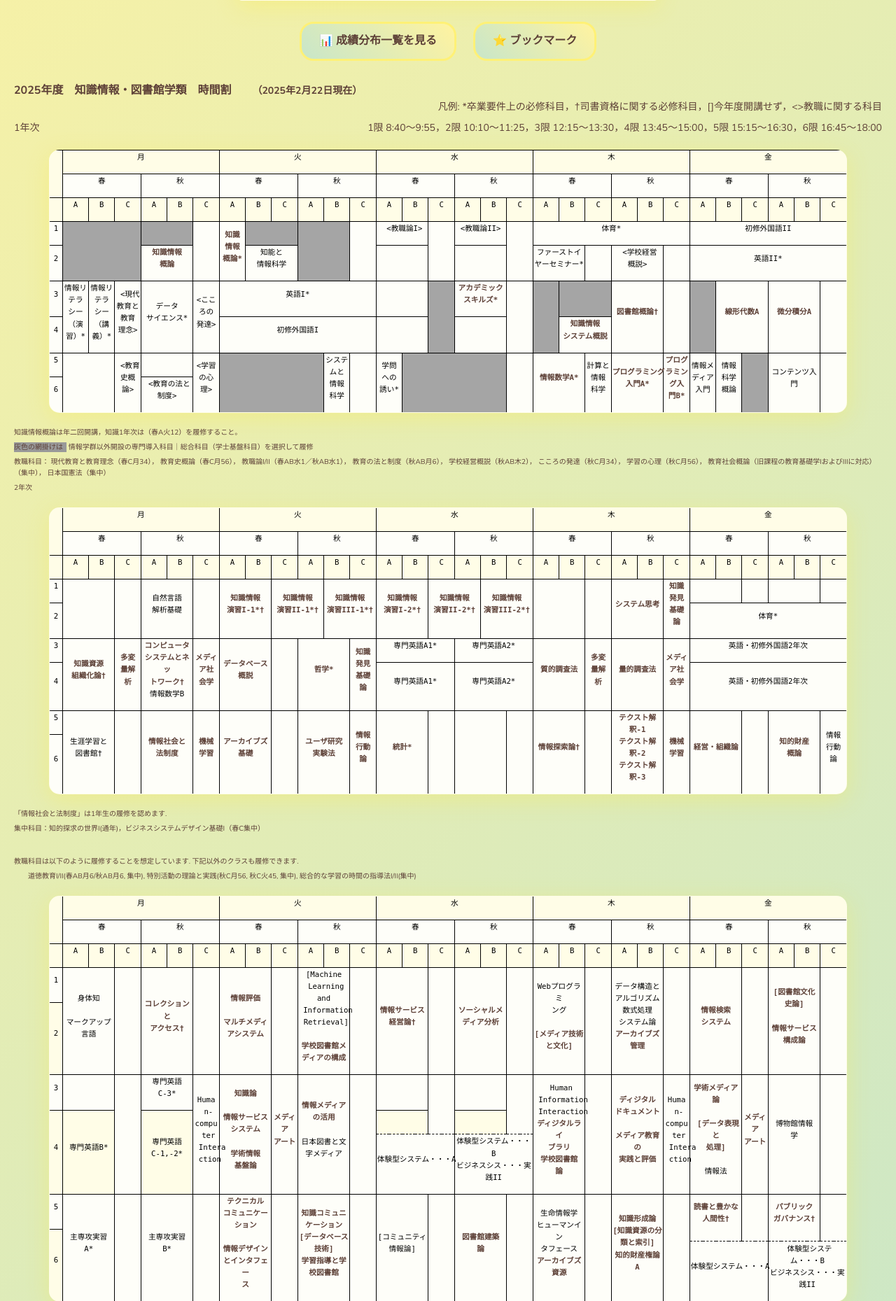
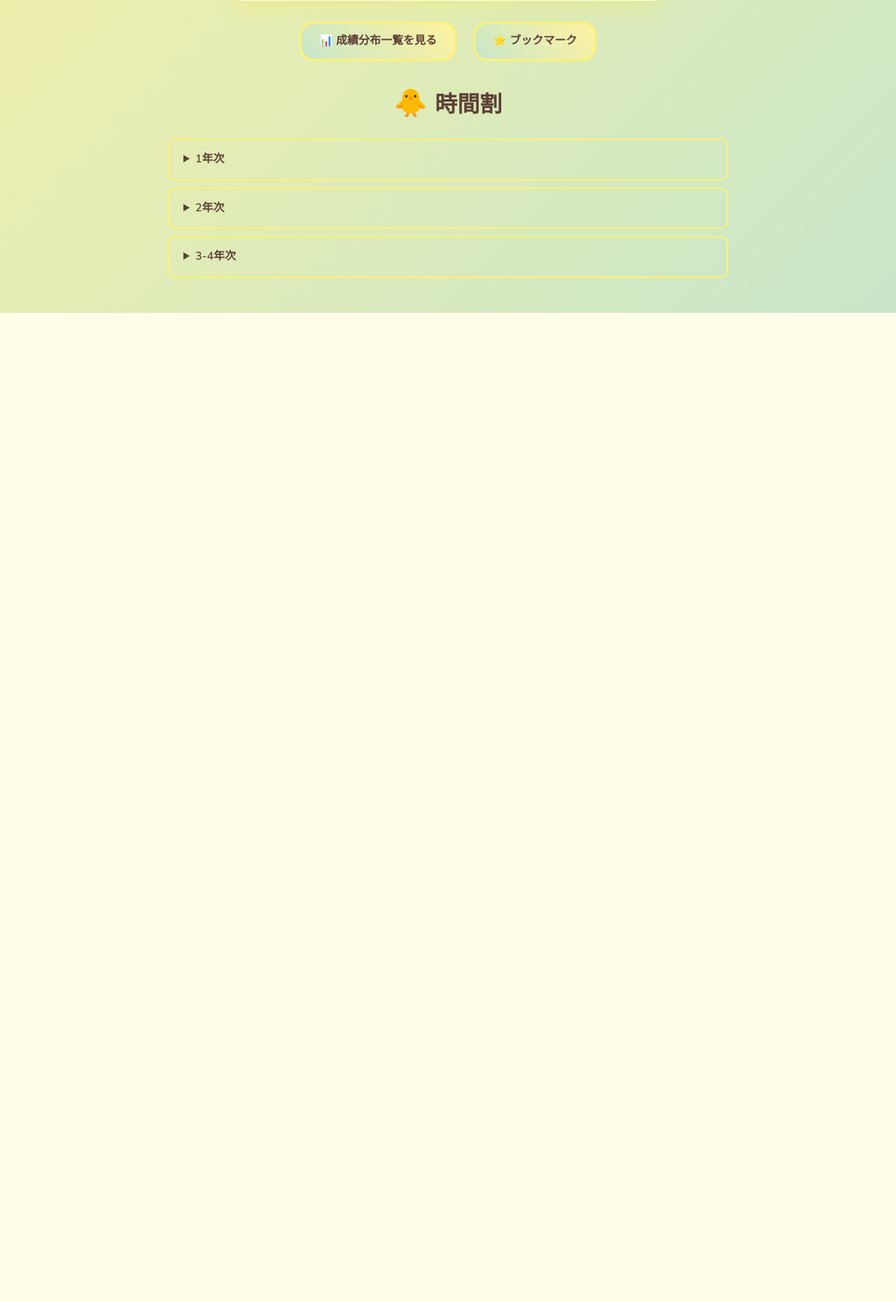
Before and after one commit to takushion/flask_grade_app, a Flask app: page /report.html in a window 1280 px wide. Shown: the part 763-2622 px from the top of the page at 70% size. After the commit the page ends 1210 px from the top, so only its background shows below. Run offline with Flask 3, Linux system fonts and the light colour scheme.

Commit message:
バグ修正とUIの変更

```diff
--- a/templates/report.html
+++ b/templates/report.html
@@ -56,6 +56,66 @@
             margin-left: 8px;
             margin-right: 20px;
         }
+
+        .accordion-container {
+            margin: 30px auto;
+            max-width: 800px;
+        }
+
+        details {
+            margin-bottom: 10px;
+            border: 2px solid var(--chick-border);
+            border-radius: 10px;
+            overflow: hidden;
+        }
+
+        summary {
+            background: linear-gradient(45deg, var(--chick-yellow-light), var(--chick-green-light));
+            padding: 15px 20px;
+            cursor: pointer;
+            font-weight: 600;
+            color: var(--chick-text);
+            user-select: none;
+            transition: all 0.3s ease;
+        }
+
+        summary:hover {
+            background: linear-gradient(45deg, var(--chick-yellow-dark), var(--chick-green-bright));
+            transform: translateY(-1px);
+        }
+
+        .accordion-content {
+            padding: 20px;
+            background-color: var(--chick-bg-light);
+            border-top: 1px solid var(--chick-border);
+            overflow-x: auto; /* 横スクロールを有効にする */
+            -webkit-overflow-scrolling: touch; /* iOSでの慣性スクロール */
+        }
+
+        /* アコーディオン内のテーブルスタイル */
+        .accordion-content table {
+            min-width: 800px; /* テーブルの最小幅を設定 */
+            width: 100%; /* 幅を100%に変更 */
+            border-collapse: collapse;
+            table-layout: fixed; /* テーブルレイアウトを固定に */
+        }
+
+        .accordion-content th,
+        .accordion-content td {
+            white-space: normal; /* テキストの折り返しを許可 */
+            padding: 8px;
+            border: 1px solid #ddd;
+            min-width: 80px; /* セルの最小幅を設定 */
+            word-wrap: break-word; /* 長い単語を折り返し */
+            overflow-wrap: break-word; /* より新しいプロパティ */
+            max-width: 150px; /* セルの最大幅を制限 */
+        }
+
+        /* 科目名など長いテキストが入る可能性のある列 */
+        .accordion-content td:first-child,
+        .accordion-content th:first-child {
+            max-width: 200px; /* 最初の列（科目名など）はより広く */
+        }
     </style>
 </head>
 <body>
@@ -96,26 +156,29 @@
             <a href="bookmarks">⭐ ブックマーク</a>
         </div>
     </div>
-    <div>
-    {% include 'note-1.html' %}
-    </div>
-    <div>
+
+    <div class="accordion-container">
+        <h2>時間割</h2>
+        <details>
+            <summary>1年次</summary>
+            <div class="accordion-content">
                 {% include 'year-1.html' %}
             </div>
-    <div>
-    {% include 'note-2.html' %}
-    </div>
-    <div>
+        </details>
+
+        <details>
+            <summary>2年次</summary>
+            <div class="accordion-content">
                 {% include 'year-2.html' %}
             </div>
-    <div>
-    {% include 'note-3.html' %}
-    </div>
-    <div>
+        </details>
+
+        <details>
+            <summary>3-4年次</summary>
+            <div class="accordion-content">
                 {% include 'year-34.html' %}
             </div>
-    <div>
-    {% include 'note-4.html' %}
+        </details>
     </div>
 </body>
 </html>
--- a/templates/year-2.html
+++ b/templates/year-2.html
@@ -540,8 +540,7 @@
   <td colspan=2 rowspan=4 class=xl7124681 style='border-right:.5pt solid black;
   border-bottom:.5pt solid black'>　</td>
   <td colspan=4 rowspan=4 class=xl7724681 width=76 style='border-right:.5pt solid black;
-  border-bottom:.5pt solid black;width:56pt'>自然言語<br>
-    解析基礎</td>
+  border-bottom:.5pt solid black;width:56pt'><a href="/graph/GE21301?year=average">自然言語解析基礎</a></td>
   <td colspan=2 rowspan=4 class=xl7124681 style='border-right:.5pt solid black;
   border-bottom:.5pt solid black'>　</td>
   <td colspan=4 rowspan=4 class=xl7724681 width=76 style='border-right:.5pt solid black;
@@ -624,9 +623,11 @@
     基礎<br>
     論</a></td>
   <td colspan=6 rowspan=2 class=xl7124681 style='border-right:.5pt solid black;
-  border-bottom:.5pt solid black'>専門英語A1*</td>
+  border-bottom:.5pt solid black'><a href="/graph/GE11612?year=average"><br>
+	専門英語A1*</a></td>
   <td colspan=6 rowspan=2 class=xl7124681 style='border-right:.5pt solid black;
-  border-bottom:.5pt solid black'>専門英語A2*</td>
+  border-bottom:.5pt solid black'><a href="/graph/GE11712?year=average"><br>
+	専門英語A2*</a></td>
   <td colspan=4 rowspan=4 class=xl7124681 style='border-right:.5pt solid black;
   border-bottom:.5pt solid black'><a href="/graph/GE20701?year=average">質的調査法</a></td>
   <td colspan=2 rowspan=4 class=xl7724681 width=38 style='border-right:.5pt solid black;
@@ -648,9 +649,16 @@
   <td rowspan=2 height=32 class=xl6924681 style='border-bottom:.5pt solid black;
   height:24.9pt;border-top:none'>4</td>
   <td colspan=6 rowspan=2 class=xl7124681 style='border-right:.5pt solid black;
-  border-bottom:.5pt solid black'>専門英語A1*</td>
+  border-bottom:.5pt solid black'><a href="/graph/GE11632?year=average"><br>
+	専門英語A1*</a>
+	<a href="/graph/GE11642?year=average"><br>
+	専門英語A1*</a>
+	</td>
   <td colspan=6 rowspan=2 class=xl7124681 style='border-right:.5pt solid black;
-  border-bottom:.5pt solid black'>専門英語A2*</td>
+  border-bottom:.5pt solid black'><a href="/graph/GE11732?year=average"><br>
+	専門英語A2*</a>
+	<a href="/graph/GE11742?year=average"><br>
+	専門英語A2*</a></td>
   <td colspan=12 rowspan=2 class=xl7124681 style='border-right:.5pt solid black;
   border-bottom:.5pt solid black'>英語・初修外国語2年次</td>
  </tr>
@@ -660,8 +668,7 @@
   <td rowspan=2 height=32 class=xl6924681 style='border-bottom:.5pt solid black;
   height:24.9pt;border-top:none'>5</td>
   <td colspan=4 rowspan=4 class=xl7724681 width=76 style='border-right:.5pt solid black;
-  border-bottom:.5pt solid black;width:56pt'>生涯学習と<br>
-    図書館†</td>
+  border-bottom:.5pt solid black;width:56pt'><a href="/graph/GE21701?year=average">生涯学習と図書館†</a></td>
   <td colspan=2 rowspan=4 class=xl7124681 style='border-right:.5pt solid black;
   border-bottom:.5pt solid black'>　</td>
   <td colspan=4 rowspan=4 class=xl7724681 width=76 style='border-right:.5pt solid black;
@@ -709,9 +716,8 @@
   border-bottom:.5pt solid black;width:56pt'><a href="/graph/GA10201?year=average">知的財産<br>
     概論</a></td>
   <td colspan=2 rowspan=4 class=xl7724681 width=38 style='border-right:.5pt solid black;
-  border-bottom:.5pt solid black;width:28pt'>情報<br>
-    行動<br>
-    論</td>
+  border-bottom:.5pt solid black;width:28pt'><a href="/graph/GE20801?year=average"><br>
+	情報行動論</a></td>
  </tr>
  <tr height=16 style='mso-height-source:userset;height:12.45pt'>
  </tr>
--- a/templates/year-34.html
+++ b/templates/year-34.html
@@ -561,10 +561,9 @@
   <td rowspan=3 height=48 class=xl7824681 style='border-bottom:.5pt solid black;
   height:37.35pt;border-top:none'>1</td>
   <td colspan=4 rowspan=6 class=xl6424681 width=76 style='border-right:.5pt solid black;
-  border-bottom:.5pt solid black;width:56pt'>身体知<br>
-    <br>
-    マークアップ<br>
-    言語</td>
+  border-bottom:.5pt solid black;width:56pt'><a href="/graph/GE62601?year=average">身体知</a><br>
+    マークアップ
+    言語<br></td>
   <td colspan=2 rowspan=6 class=xl7324681 style='border-right:.5pt solid black;
   border-bottom:.5pt solid black'>　</td>
   <td colspan=4 rowspan=6 class=xl6424681 width=76 style='border-right:.5pt solid black;
@@ -580,10 +579,7 @@
   <td colspan=2 rowspan=6 class=xl7324681 style='border-right:.5pt solid black;
   border-bottom:.5pt solid black'>　</td>
   <td colspan=4 rowspan=6 class=xl6424681 width=76 style='border-right:.5pt solid black;
-  border-bottom:.5pt solid black;width:56pt'>[Machine<br>
-    <span style='mso-spacerun:yes'>&nbsp;</span>Learning and<br>
-    <span style='mso-spacerun:yes'>&nbsp;</span>Information<br>
-    <span style='mso-spacerun:yes'>&nbsp;</span>Retrieval]<br>
+  border-bottom:.5pt solid black;width:56pt'><a href="/graph/GE62401?year=average">[Machine Learning and Information Retrieval]<br>
     <br>
     <a href="/graph/GE40301?year=average">学校図書館メ<br>
     ディアの構成</a></td>
@@ -600,16 +596,15 @@
   <td colspan=2 rowspan=6 class=xl7324681 style='border-right:.5pt solid black;
   border-bottom:.5pt solid black'>　</td>
   <td colspan=4 rowspan=6 class=xl6424681 width=76 style='border-right:.5pt solid black;
-  border-bottom:.5pt solid black;width:56pt'>Webプログラミ<br>
-    ング<br>
-    <br>
+  border-bottom:.5pt solid black;width:56pt'>
+    <a href="/graph/GE70601?year=average">Webプログラミング</a><br>
     <a href="/graph/GE62701?year=average">[メディア技術<br>
     と文化]</a></td>
   <td colspan=2 rowspan=6 class=xl7324681 style='border-right:.5pt solid black;
   border-bottom:.5pt solid black'>　</td>
   <td colspan=4 rowspan=6 class=xl6424681 width=76 style='border-right:.5pt solid black;
-  border-bottom:.5pt solid black;width:56pt'>データ構造と<br>
-    アルゴリズム<br>
+  border-bottom:.5pt solid black;width:56pt'><a href="/graph/GE71801?year=average">データ構造とアルゴリズム
+    </a><br>
     数式処理<br>
     システム論<br>
     <a href="/graph/GE83001?year=average">アーカイブズ<br>
@@ -650,15 +645,10 @@
   <td colspan=2 rowspan=6 class=xl7324681 style='border-right:.5pt solid black;
   border-bottom:.5pt solid black'>　</td>
   <td colspan=4 rowspan=3 class=xl6424681 width=76 style='border-right:.5pt solid black;
-  border-bottom:.5pt solid black;width:56pt'>専門英語<br>
-    C-3*</td>
+  border-bottom:.5pt solid black;width:56pt'>
+	<a href="/graph/GE50832?year=average">専門英語C-3*</a><br>
   <td colspan=2 rowspan=6 class=xl6424681 width=38 style='border-right:.5pt solid black;
-  border-bottom:.5pt solid black;width:28pt'>Huma<br>
-    <span style='mso-spacerun:yes'>&nbsp;</span>n-<br>
-    compu<br>
-    <span style='mso-spacerun:yes'>&nbsp;</span>ter<br>
-    <span style='mso-spacerun:yes'>&nbsp;</span>Intera<br>
-    <span style='mso-spacerun:yes'>&nbsp;</span>ction</td>
+  border-bottom:.5pt solid black;width:28pt'><a href="/graph/GE72601?year=average">Human-computer Interaction</a></td></td>
   <td colspan=4 rowspan=6 class=xl6424681 width=76 style='border-right:.5pt solid black;
   border-bottom:.5pt solid black;width:56pt'><a href="/graph/GE60501?year=average">知識論</a><br>
     <br>
@@ -686,10 +676,9 @@
   border-bottom:.5pt solid black'>　</td>
   <td colspan=2 rowspan=4 class=xl7324681 style='border-right:.5pt solid black'>　</td>
   <td colspan=4 rowspan=6 class=xl6424681 width=76 style='border-right:.5pt solid black;
-  border-bottom:.5pt solid black;width:56pt'><span
-  style='mso-spacerun:yes'>&nbsp;</span>Human<br>
-    <span style='mso-spacerun:yes'>&nbsp;</span>Information<br>
-    <span style='mso-spacerun:yes'>&nbsp;</span>Interaction<br>
+  border-bottom:.5pt solid black;width:56pt'>
+    <a href="/graph/GE62501?year=average">Human Information Interaction
+    </a><br>
     <a href="/graph/GE70401?year=average">ディジタルライ<br>
     ブラリ</a><br>
     <a href="/graph/GE81201?year=average">学校図書館<br>
@@ -703,12 +692,7 @@
     <a href="/graph/GE81101?year=average">メディア教育の<br>
     実践と評価</a></td>
   <td colspan=2 rowspan=6 class=xl6424681 width=38 style='border-right:.5pt solid black;
-  border-bottom:.5pt solid black;width:28pt'>Huma<br>
-    <span style='mso-spacerun:yes'>&nbsp;</span>n-<br>
-    compu<br>
-    <span style='mso-spacerun:yes'>&nbsp;</span>ter<br>
-    <span style='mso-spacerun:yes'>&nbsp;</span>Intera<br>
-    <span style='mso-spacerun:yes'>&nbsp;</span>ction</td>
+  border-bottom:.5pt solid black;width:28pt'><a href="/graph/GE72601?year=average">Human-computer Interaction</a></td>
   <td colspan=4 rowspan=6 class=xl6424681 width=76 style='border-right:.5pt solid black;
   border-bottom:.5pt solid black;width:56pt'><a href="/graph/GE60801?year=average">学術メディア<br>
     論</a><br>
@@ -716,7 +700,7 @@
     <span style='mso-spacerun:yes'>&nbsp;</span><a href="/graph/GE70801?year=average">[データ表現と<br>
     処理]</a><br>
     <br>
-    情報法</td>
+    <a href="/graph/GE81301?year=average">情報法</a></td>
   <td colspan=2 rowspan=6 class=xl6424681 width=38 style='border-right:.5pt solid black;
   border-bottom:.5pt solid black;width:28pt'><a href="/graph/GE72501?year=average">メディ<br>
     ア<br>
@@ -735,10 +719,14 @@
   <td rowspan=3 height=48 class=xl7824681 style='border-bottom:.5pt solid black;
   height:37.35pt;border-top:none'>4</td>
   <td colspan=4 rowspan=3 class=xl7324681 style='border-right:.5pt solid black;
-  border-bottom:.5pt solid black'>専門英語B*</td>
+  border-bottom:.5pt solid black'>
+    <a href="/graph/GE50712?year=average">専⾨英語B-1*</a><br>
+	<a href="/graph/GE50722?year=average">専⾨英語B-2*</a><br>
+	<a href="/graph/GE50732?year=average">専⾨英語B-3*</a><br></td>
   <td colspan=4 rowspan=3 class=xl6424681 width=76 style='border-right:.5pt solid black;
-  border-bottom:.5pt solid black;width:56pt'>専門英語<br>
-    C-1,-2*</td>
+  border-bottom:.5pt solid black;width:56pt'>
+	<a href="/graph/GE50812?year=average">専⾨英語C-1*</a><br>
+	<a href="/graph/GE50822?year=average">専⾨英語C-2*</a></td>
   <td colspan=4 class=xl7324681 style='border-right:.5pt solid black;
   border-left:none'>　</td>
   <td colspan=4 class=xl7324681 style='border-right:.5pt solid black;
@@ -749,7 +737,7 @@
   border-bottom:.5pt solid black;height:24.9pt'>体験型システム・・・A</td>
   <td colspan=6 rowspan=2 class=xl77246811 width=114 style='border-right:.5pt solid black;
   border-bottom:.5pt solid black;width:84pt'>体験型システム・・・ B<br>
-    ビジネスシス・・・実践II</td>
+    <a href="/graph/GA40803?year=average">ビジネスシス・・・実践II</a></td>
  </tr>
  <tr height=16 style='mso-height-source:userset;height:12.45pt'>
  </tr>
@@ -757,13 +745,19 @@
   <td rowspan=3 height=48 class=xl7824681 style='border-bottom:.5pt solid black;
   height:37.35pt;border-top:none'>5</td>
   <td colspan=4 rowspan=6 class=xl6424681 width=76 style='border-right:.5pt solid black;
-  border-bottom:.5pt solid black;width:56pt'>主専攻実習<br>
-    A*</td>
+  border-bottom:.5pt solid black;width:56pt'>主専攻実習A*<br>
+    <a href="/graph/GEGE60113?year=average">知識科学</a><br>
+	<a href="/graph/GEGE70113?year=average">システム</a><br>
+	<a href="/graph/GEGE80113?year=average">情報資源</a><br>
+    </td>
   <td colspan=2 rowspan=6 class=xl7324681 style='border-right:.5pt solid black;
   border-bottom:.5pt solid black'>　</td>
   <td colspan=4 rowspan=6 class=xl6424681 width=76 style='border-right:.5pt solid black;
-  border-bottom:.5pt solid black;width:56pt'>主専攻実習<br>
-    B*</td>
+  border-bottom:.5pt solid black;width:56pt'>主専攻実習B*<br>
+    <a href="/graph/GE60123?year=average">知識科学</a><br>
+	<a href="/graph/GE70123?year=average">システム</a><br>
+	<a href="/graph/GE80123?year=average">情報資源</a><br>
+  </td>
   <td colspan=2 rowspan=6 class=xl7324681 style='border-right:.5pt solid black;
   border-bottom:.5pt solid black'>　</td>
   <td colspan=4 rowspan=6 class=xl6424681 width=76 style='border-right:.5pt solid black;
@@ -796,7 +790,7 @@
   <td colspan=2 rowspan=6 class=xl7324681 style='border-right:.5pt solid black;
   border-bottom:.5pt solid black'>　</td>
   <td colspan=4 rowspan=6 class=xl6424681 width=76 style='border-right:.5pt solid black;
-  border-bottom:.5pt solid black;width:56pt'>生命情報学<br>
+  border-bottom:.5pt solid black;width:56pt'><a href="/graph/GE62001?year=average">生命情報学</a><br>
     ヒューマンイン<br>
     タフェース<br>
     <a href="/graph/GE82901?year=average">アーカイブズ<br>
@@ -834,7 +828,8 @@
   <td colspan=6 rowspan=2 class=xl77246811 width=114 style='border-right:.5pt solid black;
   border-bottom:.5pt solid black;width:84pt'><span
   style='mso-spacerun:yes'>&nbsp;</span>体験型システム・・・B<br>
-    ビジネスシス・・・実践II</td>
+    <a href="/graph/GA40803?year=average">ビジネスシス・・・実践II<br>
+    </td>
  </tr>
  <tr height=16 style='mso-height-source:userset;height:12.45pt'>
  </tr>
```
Lines whose indentation alone changed are shown as unchanged.
